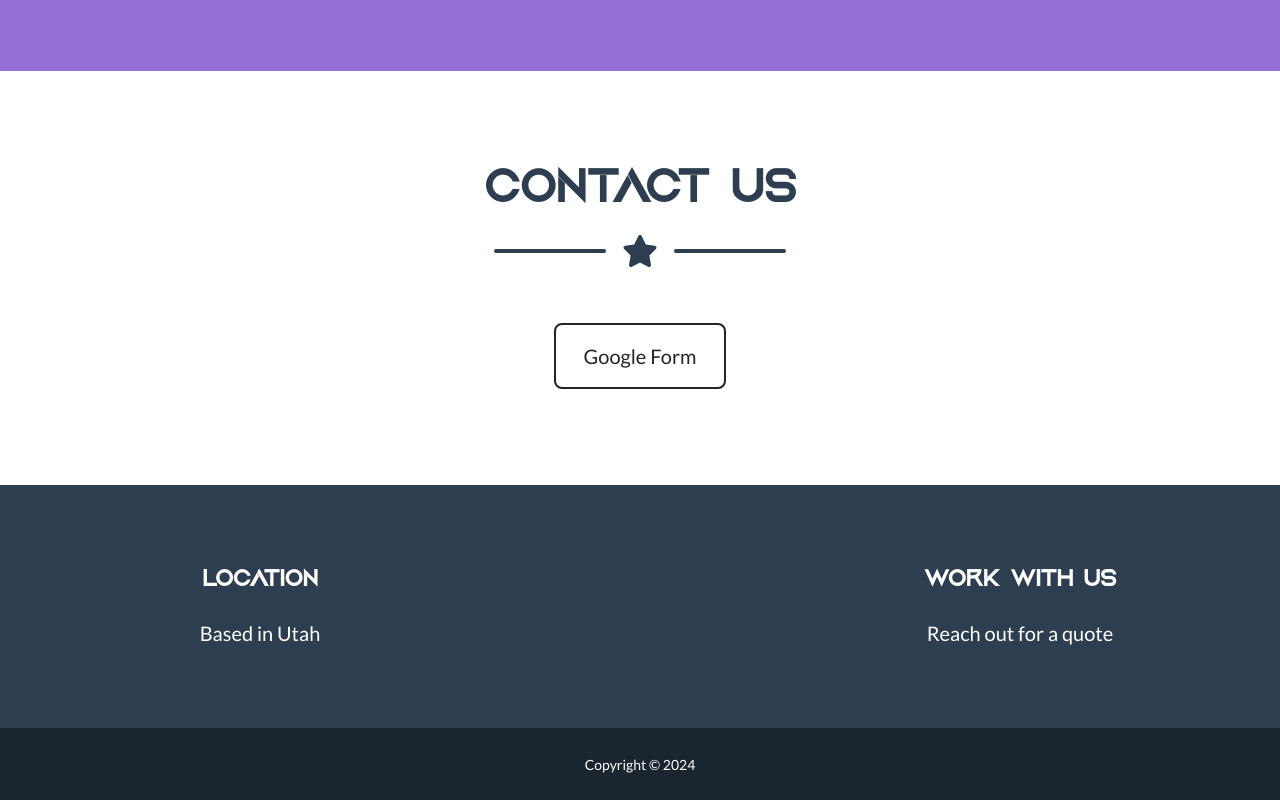
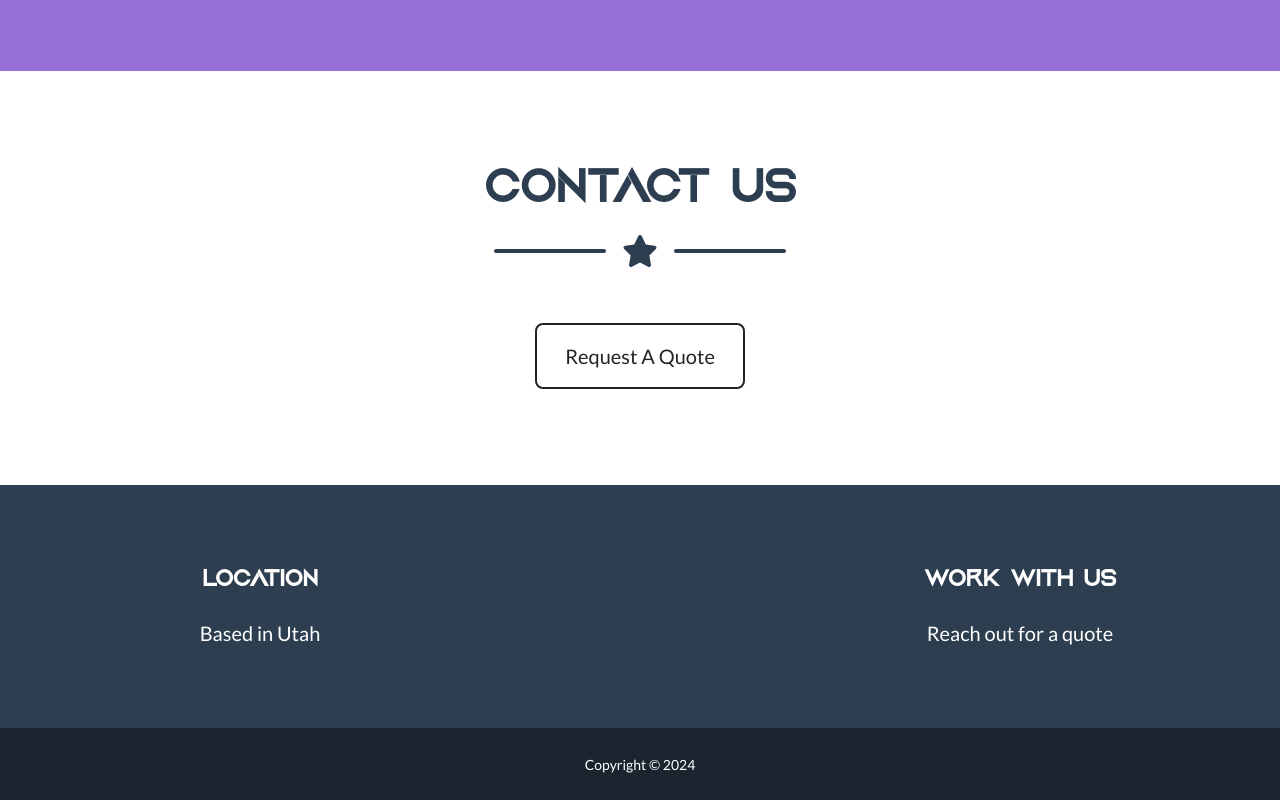
Before and after one commit to brenenketchum/brenenketchum-brenenketchum.github.io, a plain HTML site: page index.html in a window 1280 px wide. Shown: the part 1919-2719 px from the top of the page. Drawn offline with nearby package versions, Linux system fonts and the light colour scheme.

Commit message:
Add files via upload

```diff
--- a/index.html
+++ b/index.html
@@ -127,7 +127,7 @@
                 <div class="row justify-content-center">
                     <div class="text-center mt-4">
                         <a class="btn btn-xl btn-outline-dark" href="https://forms.gle/xqsboRGBntF515aq7">
-                            Google Form
+                            Request A Quote
                         </a>
                     </div>
             </div>
```
